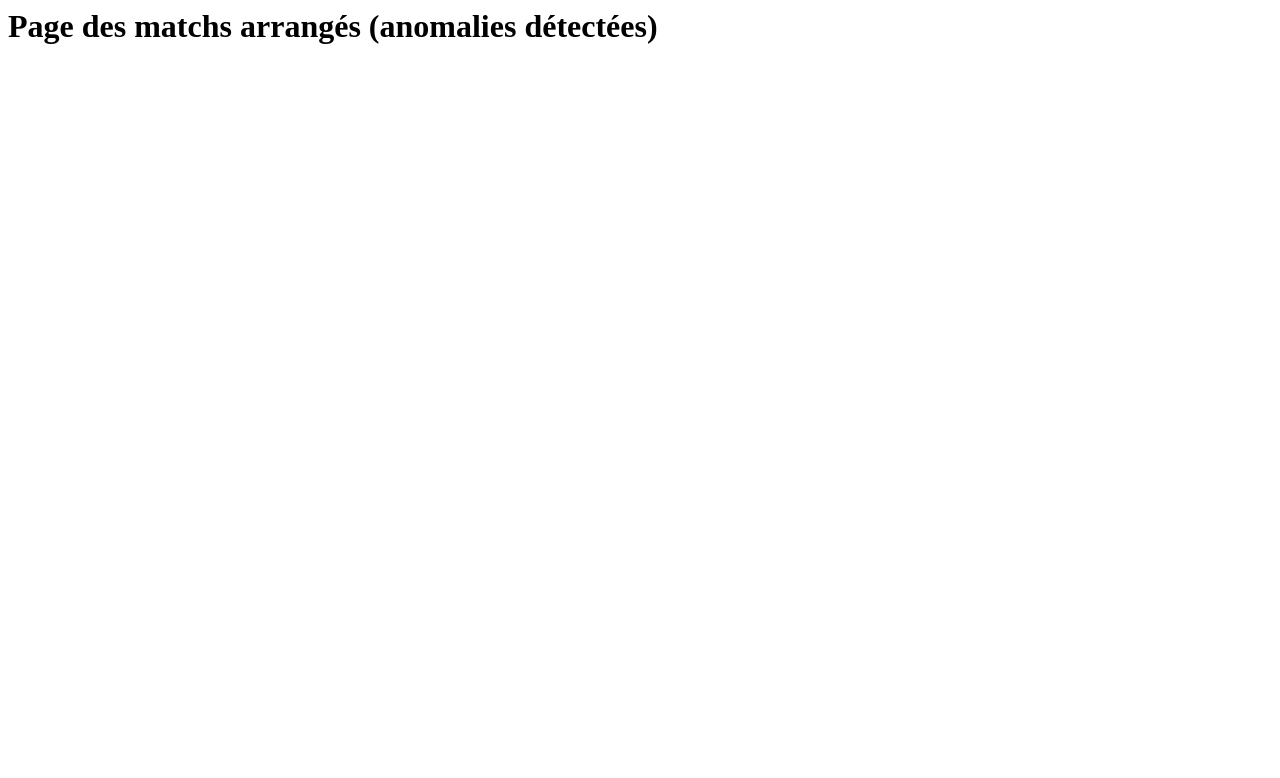
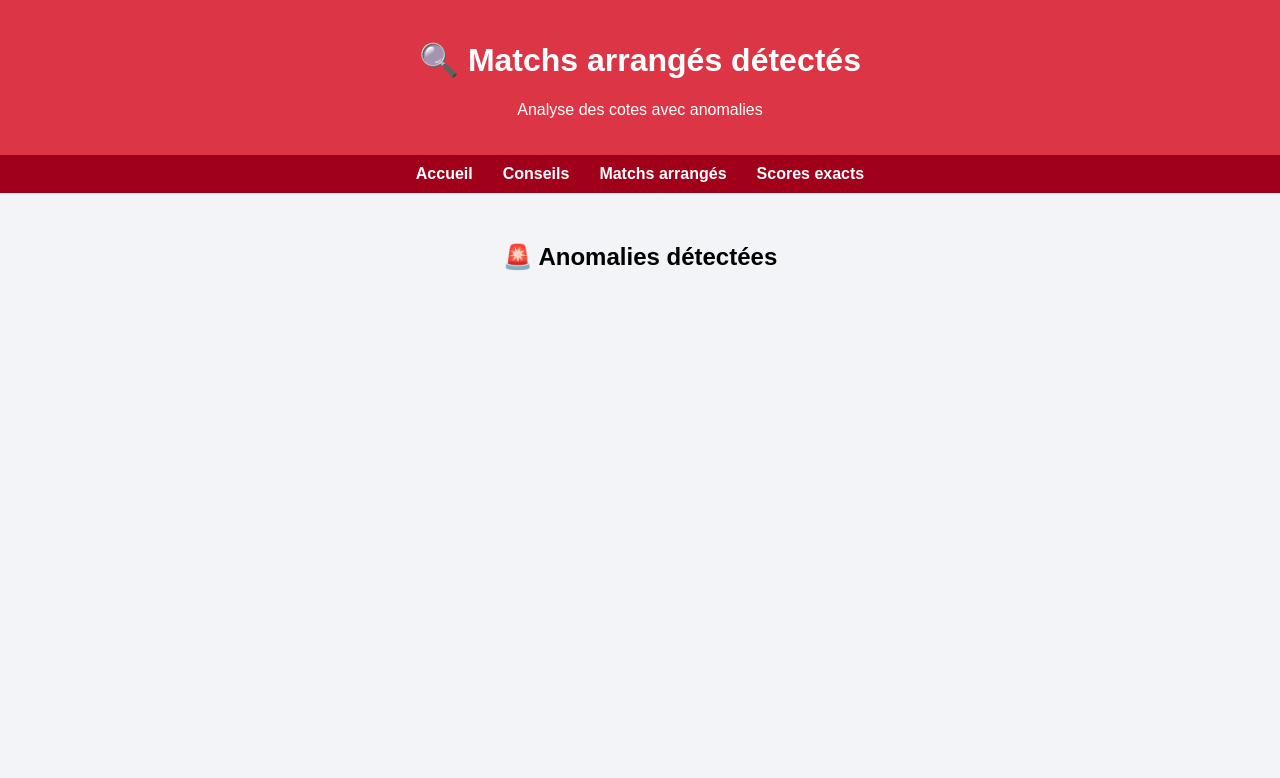
Before and after one commit to Sabdrine200/detecteur-matchs-truques, a Flask app: page /anomalies in a window 1280 px wide. Shown: the top 778 px of the page. Run offline with Flask 3, Linux system fonts and the light colour scheme.

Commit message:
Update anomalies.html
Signed-off-by: Sabdrine200 <davidfanou200@gmail.com>

```diff
--- a/templates/anomalies.html
+++ b/templates/anomalies.html
@@ -1 +1,72 @@
-<h1>Page des matchs arrangés (anomalies détectées)</h1>
+<!DOCTYPE html>
+<html lang="fr">
+<head>
+    <meta charset="UTF-8">
+    <title>Matchs arrangés détectés</title>
+    <style>
+        body {
+            font-family: Arial, sans-serif;
+            background-color: #f2f4f8;
+            margin: 0;
+            padding: 0;
+        }
+        header {
+            background-color: #dc3545;
+            padding: 20px;
+            color: white;
+            text-align: center;
+        }
+        nav {
+            background-color: #a1001a;
+            display: flex;
+            justify-content: center;
+            padding: 10px 0;
+        }
+        nav a {
+            color: white;
+            text-decoration: none;
+            margin: 0 15px;
+            font-weight: bold;
+        }
+        nav a:hover {
+            text-decoration: underline;
+        }
+        main {
+            padding: 30px;
+            text-align: center;
+        }
+        .match {
+            background-color: white;
+            border-radius: 10px;
+            padding: 15px;
+            margin: 10px auto;
+            max-width: 600px;
+            box-shadow: 0 0 10px rgba(0,0,0,0.1);
+            text-align: left;
+        }
+    </style>
+</head>
+<body>
+    <header>
+        <h1>🔍 Matchs arrangés détectés</h1>
+        <p>Analyse des cotes avec anomalies</p>
+    </header>
+
+    <nav>
+        <a href="/">Accueil</a>
+        <a href="/conseils">Conseils</a>
+        <a href="/anomalies">Matchs arrangés</a>
+        <a href="/scores">Scores exacts</a>
+    </nav>
+
+    <main>
+        <h2>🚨 Anomalies détectées</h2>
+        {% for match in anomalies %}
+        <div class="match">
+            <strong>⚽ Match :</strong> {{ match.match }}<br>
+            <pre>{{ match.details }}</pre>
+        </div>
+        {% endfor %}
+    </main>
+</body>
+</html>
```
